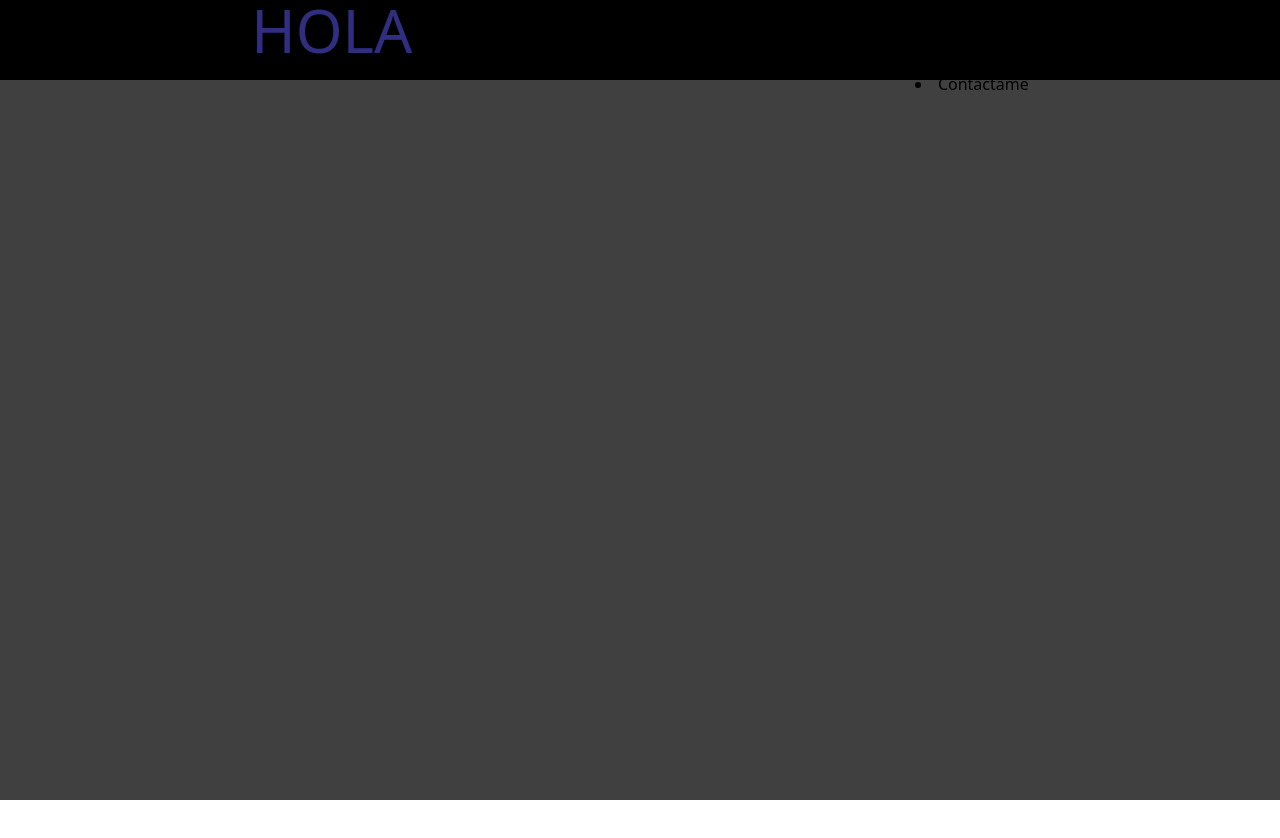
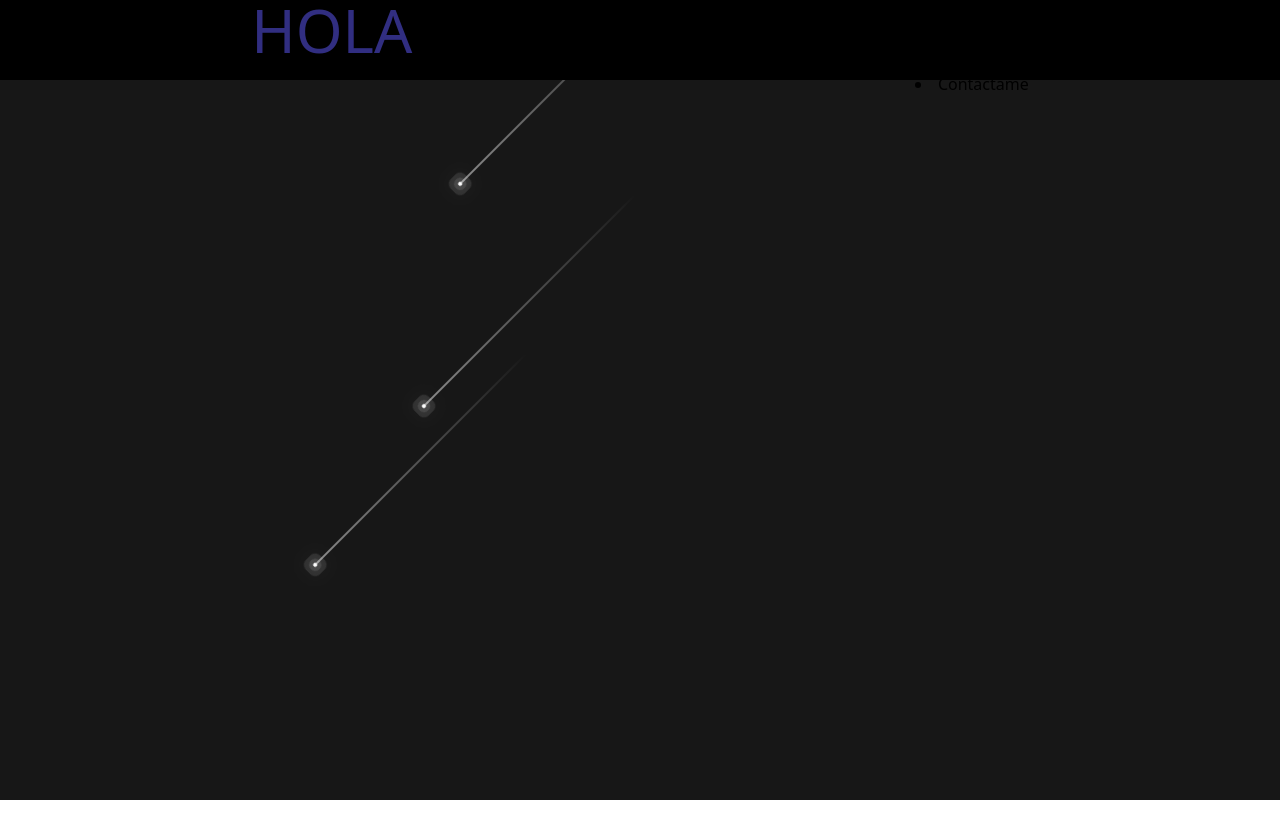
Before and after one commit to Cristaldo-Fiorela/portfolio, a React (Vite) app: page / in a window 1280 px wide. Shown: the top 838 px of the page. Built offline with nearby package versions, Linux system fonts and the light colour scheme.

Commit message:
correcion de posicion de componente Falling Star respecto al fondo

```diff
--- a/src/App.jsx
+++ b/src/App.jsx
@@ -5,7 +5,7 @@ import FallingStars from "./components/Falling-star-bg";
 
 function App() {
     return (
-      <body className="h-screen bg-neutral-700">
+      <body className="h-screen">
         <Header />
         {/* <StarsParticles /> */}
         <FallingStars />
--- a/src/components/Falling-star-bg.jsx
+++ b/src/components/Falling-star-bg.jsx
@@ -3,9 +3,9 @@ import '../css/falling-stars.css';
 function FallingStars() {
     return (
         <>
-            <div  className="-z-50">
+            <div className='-z-10 bg-neutral-900'>
                 <span></span>
-                <span></span>
+                <span ></span>
                 <span></span>
                 <span></span>
                 <span></span>
--- a/src/css/falling-stars.css
+++ b/src/css/falling-stars.css
@@ -14,7 +14,6 @@ div {
     left: 0;
     width: 100%;
     height: 100vh;
-    background-color: #131313;
 }
 
 span {
@@ -30,6 +29,7 @@ span {
         0 0 0 8px rgba(255, 255, 255, 0.1),
         0 0 20px rgba(255, 255, 255, 1);
     animation: fallingStars 1s linear infinite;
+    z-index: auto;
 }
 
 span::before {
```
